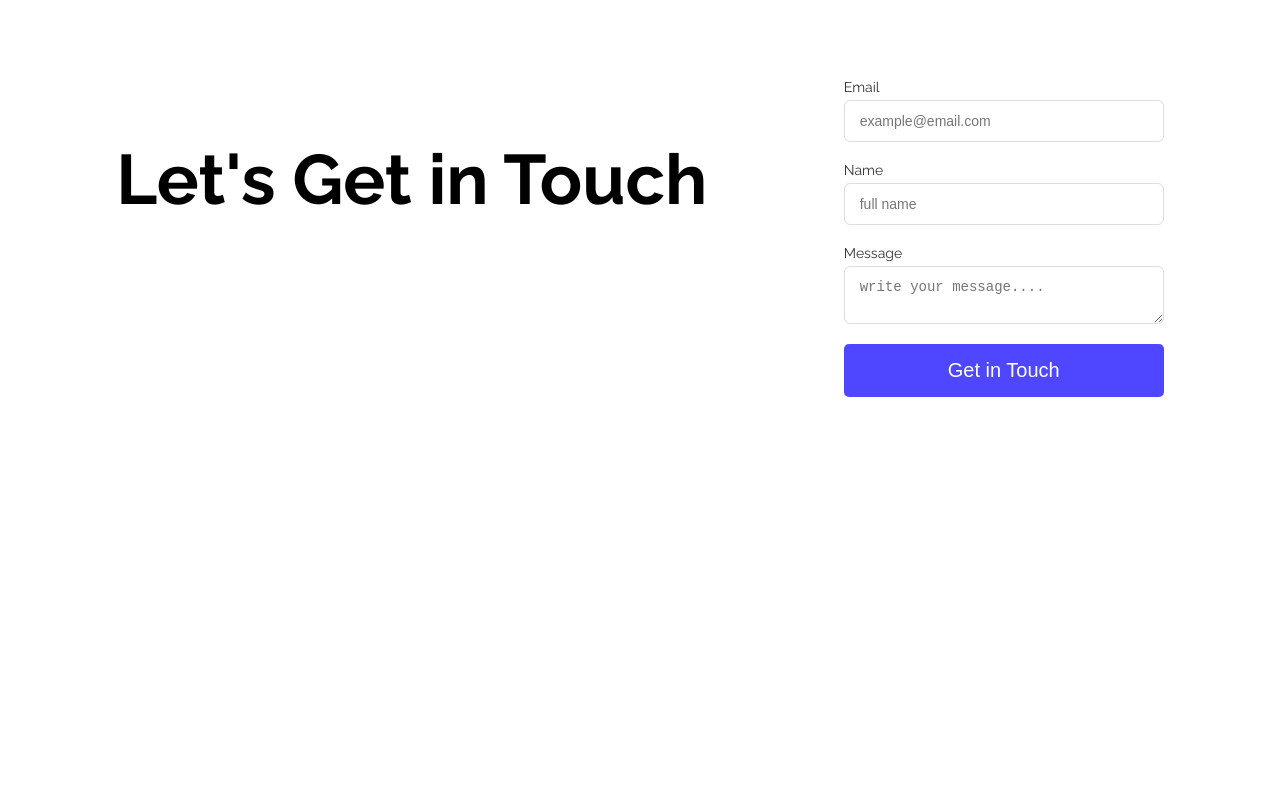
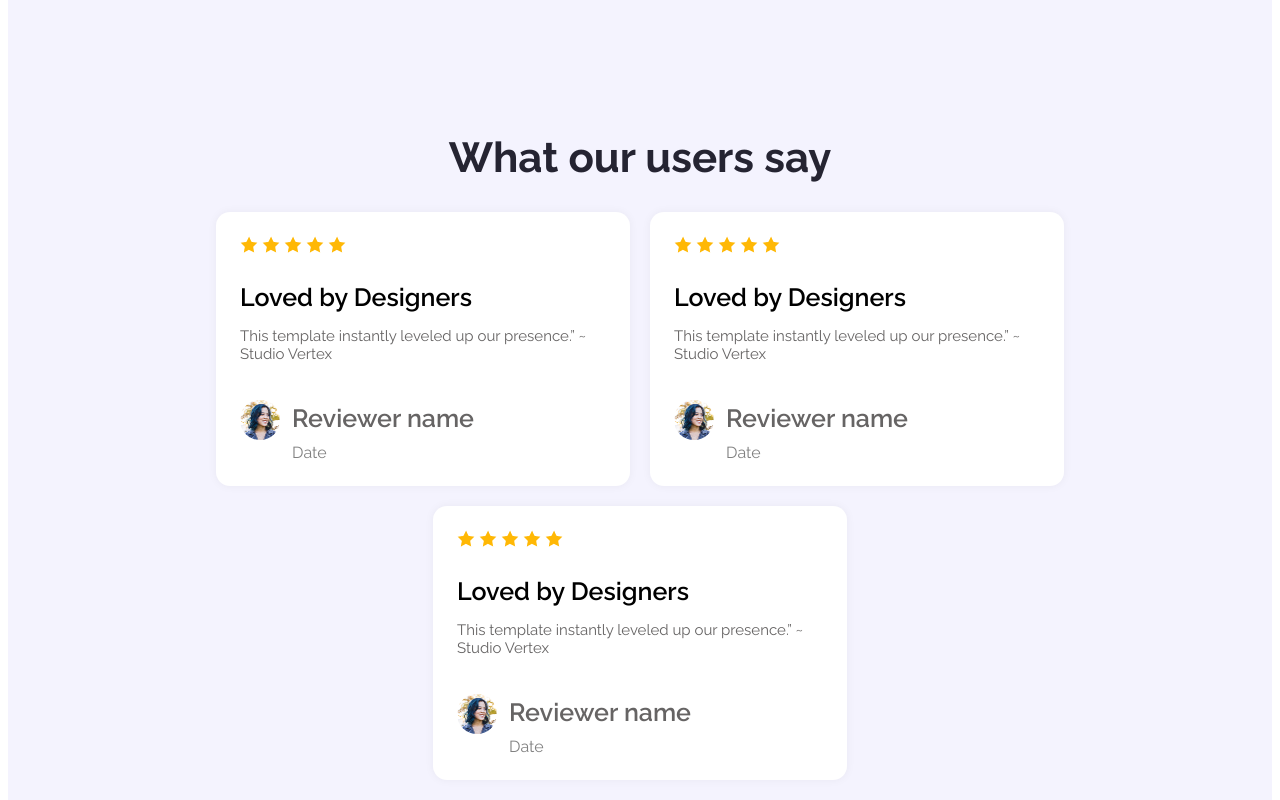
Before and after one commit to mdsohelrana599/Assignment-01, a plain HTML site: page index.html in a window 1280 px wide. Shown: the part 1760-2560 px from the top of the page. Before the commit the page ends 2235 px from the top, so only its background shows below. Drawn offline with Linux system fonts and the light colour scheme.

Commit message:
6nd commit

```diff
--- a/index.html
+++ b/index.html
@@ -12,7 +12,7 @@
 <body class="raleway-font">
     <header class="header">
         <nav>
-            <h3 class="nav-title">SOHRL</h3>
+            <h3 class="nav-title">SOHEL</h3>
             <a href=""> <button  class="btn-primary">Sign Up</button></a>
         </nav>
         <div class="banner">
@@ -20,7 +20,7 @@
             <button class="btn-primary">Stay Focused</button>
         </div>
     </header>
-    <main>
+    <main class="main">
         <section>
            <div  class="action">
                <div class="action-content">
@@ -32,6 +32,7 @@
             </div>
         </section>
 
+           <!-- Productive  -->
 
        <section class="stats-container">
            <h2>Joined Thousands of Productive Users</h2>
@@ -50,6 +51,73 @@
                  </div>
             </div>
         </section>
+
+
+
+        <!-- card-section -->
+             <section class="testimonials">
+              <h2>What our users say</h2>
+              <div class="testimonial-container">
+
+                <!-- Testimonial Card -->
+
+                <div class="testimonial-card">
+                  <div class="stars">
+                    <img src="image/icon-star.png" alt="">
+                    <img src="image/icon-star.png" alt="">
+                    <img src="image/icon-star.png" alt="">
+                    <img src="image/icon-star.png" alt="">
+                    <img src="image/icon-star.png" alt="">
+                  </div>
+                  <h3>Loved by Designers</h3>
+                  <p>This template instantly leveled up our presence.” ~ Studio Vertex</p>
+                  <div class="reviewer">
+                    <img src="image/avatar.png" alt="photo">
+                    <div>
+                      <h3 class="reviweer-text">Reviewer name</h3>
+                      <div class="date">Date</div>
+                    </div>
+                  </div>
+                </div>
+
+                <div class="testimonial-card">
+                  <div class="stars">
+                     <img src="image/icon-star.png" alt="">
+                    <img src="image/icon-star.png" alt="">
+                    <img src="image/icon-star.png" alt="">
+                    <img src="image/icon-star.png" alt="">
+                    <img src="image/icon-star.png" alt="">
+                  </div>
+                  <h3>Loved by Designers</h3>
+                  <p>This template instantly leveled up our presence.” ~ Studio Vertex</p>
+                  <div class="reviewer">
+                    <img src="image/avatar.png" alt="photo">
+                    <div>
+                      <h3 class="reviweer-text">Reviewer name</h3>
+                      <div class="date">Date</div>
+                    </div>
+                  </div>
+                </div>
+
+                <div class="testimonial-card">
+                  <div class="stars"> <img src="image/icon-star.png" alt="">
+                    <img src="image/icon-star.png" alt="">
+                    <img src="image/icon-star.png" alt="">
+                    <img src="image/icon-star.png" alt="">
+                    <img src="image/icon-star.png" alt=""></div>
+                  <h3>Loved by Designers</h3>
+                  <p>This template instantly leveled up our presence.” ~ Studio Vertex</p>
+                  <div class="reviewer">
+                    <img src="image/avatar.png" alt="photo">
+                    <div>
+                     <h3 class="reviweer-text">Reviewer name</h3>
+                      <div class="date">Date</div>
+                    </div>
+                  </div>
+                </div>
+
+              </div>
+            </section>
 
 
         <!-- ------------From Section------------- -->
@@ -73,8 +141,21 @@
             </div>
         </section>
     </main>
-    <footer>
 
-    </footer>
+
+    <!-- ------footer section---------- -->
+     <footer class="centered-footer">
+    <h1 class="logo">SOHEL</h1>
+    <p class="description">
+      Ready to elevate your online presence? Contact us today to discuss your project and discover how we can bring your vision to life.
+    </p>
+    <div class="div-links">
+      <a href="#">Home</a>
+      <a href="#">About</a>
+      <a href="#">How it Works</a>
+      <a href="#">Services</a>
+    </div>
+  </footer>
+
 </body>
 </html>
--- a/style/style.css
+++ b/style/style.css
@@ -33,20 +33,27 @@ nav{
     font-size: 40px;
     color: #4E47FF;
 }
+
+/* banner style */
 .header{
     background-image: url(../image/Hero-bg.png);
     width: 100%;
-    height: 600px;
+    height: 640px;
 }
-/* banner style */
+
 .banner{
     text-align: center;
-       margin: 0 45px 0 45px;
+       margin: 0 55px 0 55px;
 }
 .banner-titel{
     font-weight: bold;
     font-size: 65px;
     color: #252432;
+}
+
+/* main section */
+.main{
+  background-color: #f4f3fe;
 }
 
 /* Action */
@@ -109,6 +116,7 @@ nav{
 
 .stat-number {
  margin-bottom: 20px;
+ font-family: "Lucida Console", "Courier New", monospace;
   font-size: 80px;
   font-weight: bold;
   color: #4f46e5;
@@ -120,7 +128,73 @@ nav{
   color: #000000;
 }
 
-/*  */
+ /* --- card section---- */
+
+
+.testimonials {
+  text-align: center;
+  padding: 50px 20px;
+}
+
+.testimonials h2 {
+  font-size: 42px;
+  font-weight: bold;
+  color: #252432;
+  margin-bottom: 30px;
+}
+
+.testimonial-container {
+  display: flex;
+  justify-content: center;
+  gap: 20px;
+  flex-wrap: wrap;
+}
+
+.testimonial-card {
+  background-color: #FFFFFF;
+  padding: 24px;
+  border-radius: 14px;
+  width: 366px;
+  box-shadow: 0 0 10px rgba(0, 0, 0, 0.05);
+  text-align: left;
+}
+
+
+.testimonial-card h3 {
+  font-size: 25px;
+  font-weight: bold;
+  font-weight: 600;
+  margin-bottom: 10px;
+}
+
+.testimonial-card p {
+  font-size: 15px;
+  color: rgb(102, 100, 100);
+  margin-bottom: 15px;
+}
+
+.reviewer {
+  display: flex;
+  align-items: center;
+  gap: 12px;
+}
+
+.reviewer img {
+  width: 40px;
+  height: 40px;
+  border-radius: 50%;
+}
+.reviweer-text{
+  font-size: 20px;
+  color: rgb(102, 100, 100);
+}
+
+.date {
+  font-size: 15x;
+  color: gray;
+}
+
+/* Form Section */
 .contact-container {
   justify-content: space-around;
   display: flex;
@@ -154,3 +228,46 @@ nav{
   border-radius: 6px;
   font-size: 14px;
 }
+
+
+/* ----------footer section--------- */
+
+
+.centered-footer {
+  display: flex;
+  flex-direction: column;
+  align-items: center;
+  justify-content: center;
+  text-align: center;
+  padding: 100px 20px;
+}
+
+.logo {
+  font-size: 100px;
+  font-weight: bold;
+  color: #4E47FF;
+  margin: 0;
+}
+
+.description {
+  max-width: 600px;
+  margin: 20px 0;
+  font-size: 18px;
+  color: #8987A1;
+}
+
+.div-links {
+  display: flex;
+  gap: 30px;
+  margin-top: 20px;
+}
+
+.div-links a {
+  text-decoration: none;
+  color: #8987A1;
+  font-weight: 600;
+}
+
+.div-links a:hover {
+  color: #4E47FF;
+}
```
